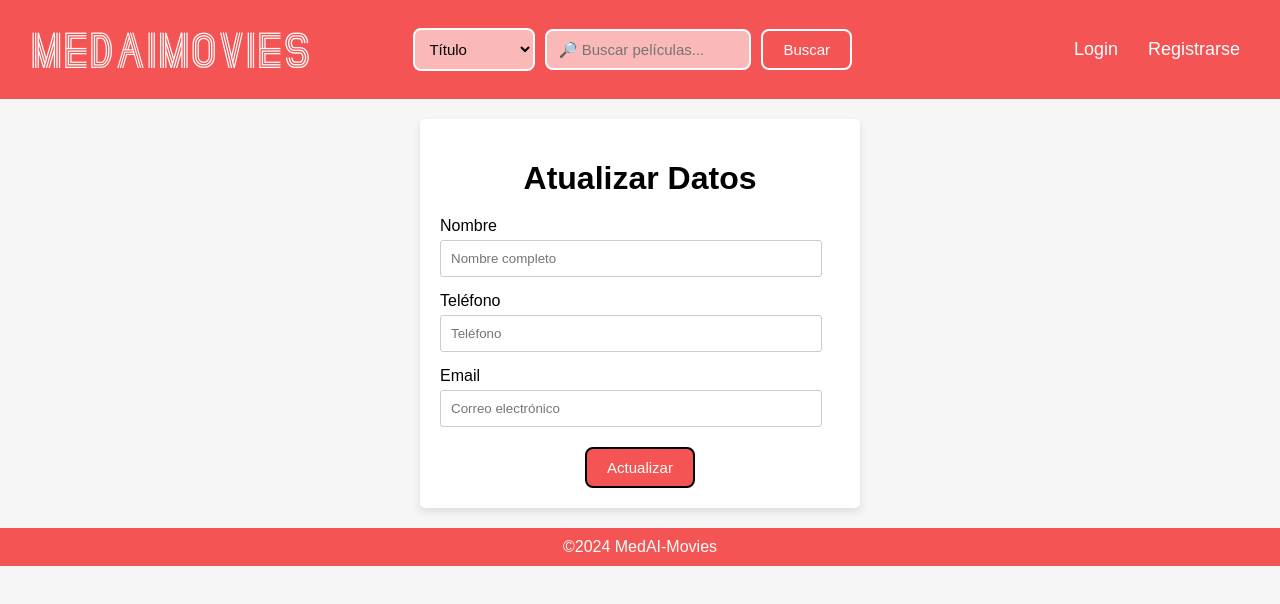
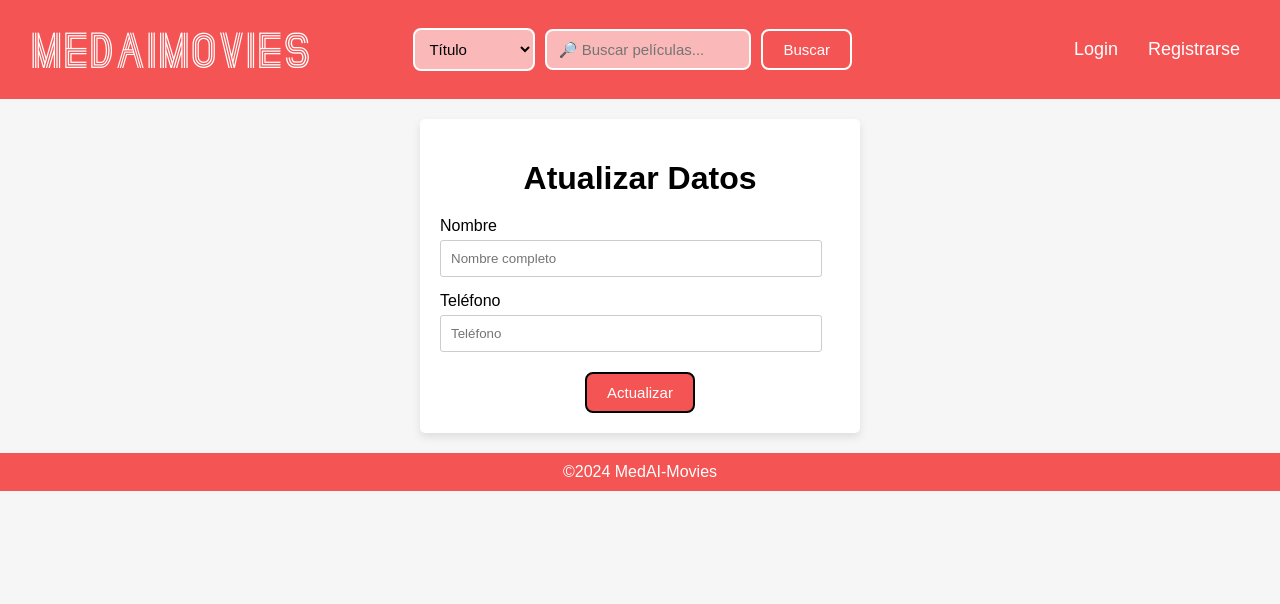
Before and after one commit to lara-ocon/MedAiMovies_Frontend, a React (Vite) app in the folder MedAiMoviesApp/: page /userInfo in a window 1280 px wide. Shown: the top 604 px of the page. Built offline with nearby package versions, Linux system fonts and the light colour scheme; no server answers.

Commit message:
[CODE] - Improved review effect and sent new data for user when updating it (Done with Miguel Ara)

```diff
--- a/MedAiMoviesApp/src/MovieReviews.jsx
+++ b/MedAiMoviesApp/src/MovieReviews.jsx
@@ -3,7 +3,7 @@ import { useAuth } from './AuthContext';
 
 function MovieReviews({ movieId }) {
   const [reviews, setReviews] = useState([]);
-  const { isLoggedIn, userId } = useAuth();  // Asumiendo que ahora `useAuth` también proporciona `userId`.
+  const { isLoggedIn, userId } = useAuth();
 
   useEffect(() => {
     async function fetchReviews() {
@@ -88,10 +88,12 @@ function ReviewForm({ movieId, addReview, userId }) {
     if (response.ok) {
       const newReview = await response.json();
       addReview(newReview);
+      setComentario('');
     } else {
       console.error('Failed to submit review', response.statusText);
     }
   };
+
 
   return (
     <form onSubmit={handleSubmit}>
--- a/MedAiMoviesApp/src/UserInfo.jsx
+++ b/MedAiMoviesApp/src/UserInfo.jsx
@@ -5,6 +5,7 @@ export default function UserInfo() {
     const [tel, setTel] = useState(null);
     const [email, setEmail] = useState(null);
     const [password, setPassword] = useState(null);
+    const [id, setId] = useState(null);
 
     useEffect(() => {
         const fetchUserInfo = async () => {
@@ -21,7 +22,8 @@ export default function UserInfo() {
                     setTel(data.tel);
                     setEmail(data.email);
                     setPassword(data.password);
-                    console.log('idddd',data.id);
+                    console.log('id',data.id);
+                    setId(data.id);
                 } else {
                     setUsername(null);
                     setTel(null);
@@ -36,10 +38,38 @@ export default function UserInfo() {
         fetchUserInfo();
     }, []);
 
+    const handleSubmit = async (event) => {
+        event.preventDefault();
+        console.log('username',username);
+        console.log('tel',tel);
+        console.log('email',email);
+        console.log('pass', password);
+        const response = await fetch('http://127.0.0.1:8000/api/users/me/', {
+            method: 'PUT',
+            headers: {
+                'Content-Type': 'application/json'
+            },
+            credentials: 'include',
+            body: JSON.stringify({
+                id,
+                nombre: username,
+                tel,
+                email,
+                password
+            })
+        });
+
+        if (response.ok) {
+            console.log('User info updated successfully');
+        } else {
+            console.error('Failed to update user info');
+        }
+    }
+
     return (<div className="container">
     <h1>Atualizar Datos</h1>
     <div className="info">
-        <form> {/* Aquí habría que poner un onSubmit={handleSubmit} y definirse esa función con lo que queremos que haga (actualizar los datos del usuario. De momento solo se muestran los datos actuales y si se pulsa "Actualizar" no pasa nada*/}
+        <form onSubmit={handleSubmit}>
             <div className="form-control">
                 <label htmlFor="name">Nombre</label>
                 <input type="text" id="name" value={username} onChange={e => setUsername(e.target.value)} placeholder="Nombre completo" required />
@@ -47,10 +77,6 @@ export default function UserInfo() {
             <div className="form-control">
                 <label htmlFor="tel">Teléfono</label>
                 <input type="text" id="tel" value={tel} onChange={e => setTel(e.target.value)} placeholder="Teléfono" />
-            </div>
-            <div className="form-control">
-                <label htmlFor="email">Email</label>
-                <input type="email" id="email" value={email} onChange={e => setEmail(e.target.value)} placeholder="Correo electrónico" required />
             </div>
             <div className="login-button">
                 <button type="submit">Actualizar</button>
```
